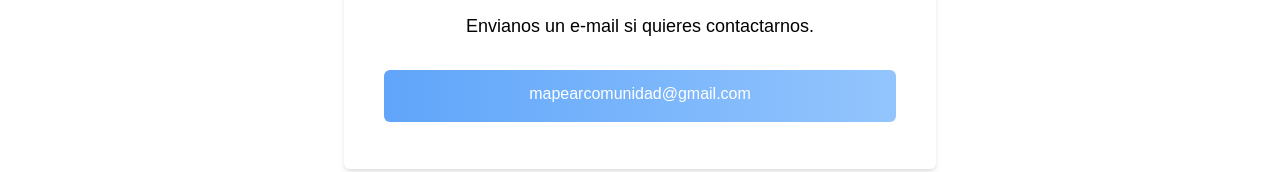
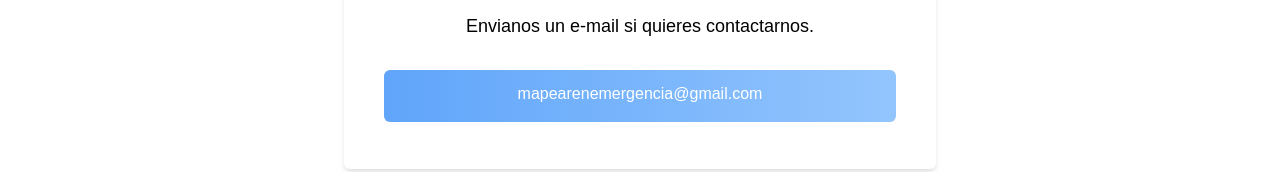
Before and after one commit to matiasaf/nextjs-amplify, a Next.js app: page /contacto in a window 1280 px wide. Shown: the part 335-507 px from the top of the page. Built offline with nearby package versions, Linux system fonts and the light colour scheme.

Commit message:
Fixing the email for contact.

```diff
--- a/pages/contacto/index.js
+++ b/pages/contacto/index.js
@@ -11,7 +11,7 @@ export default function ContactPage() {
                 <div className="lg:w-1/2 w-3/4">
                     <ContactCard
                         name="Envianos un e-mail si quieres contactarnos."
-                        email="mapearcomunidad@gmail.com"
+                        email="mapearenemergencia@gmail.com"
                         isEmail={true}
                     />
                 </div>
```
